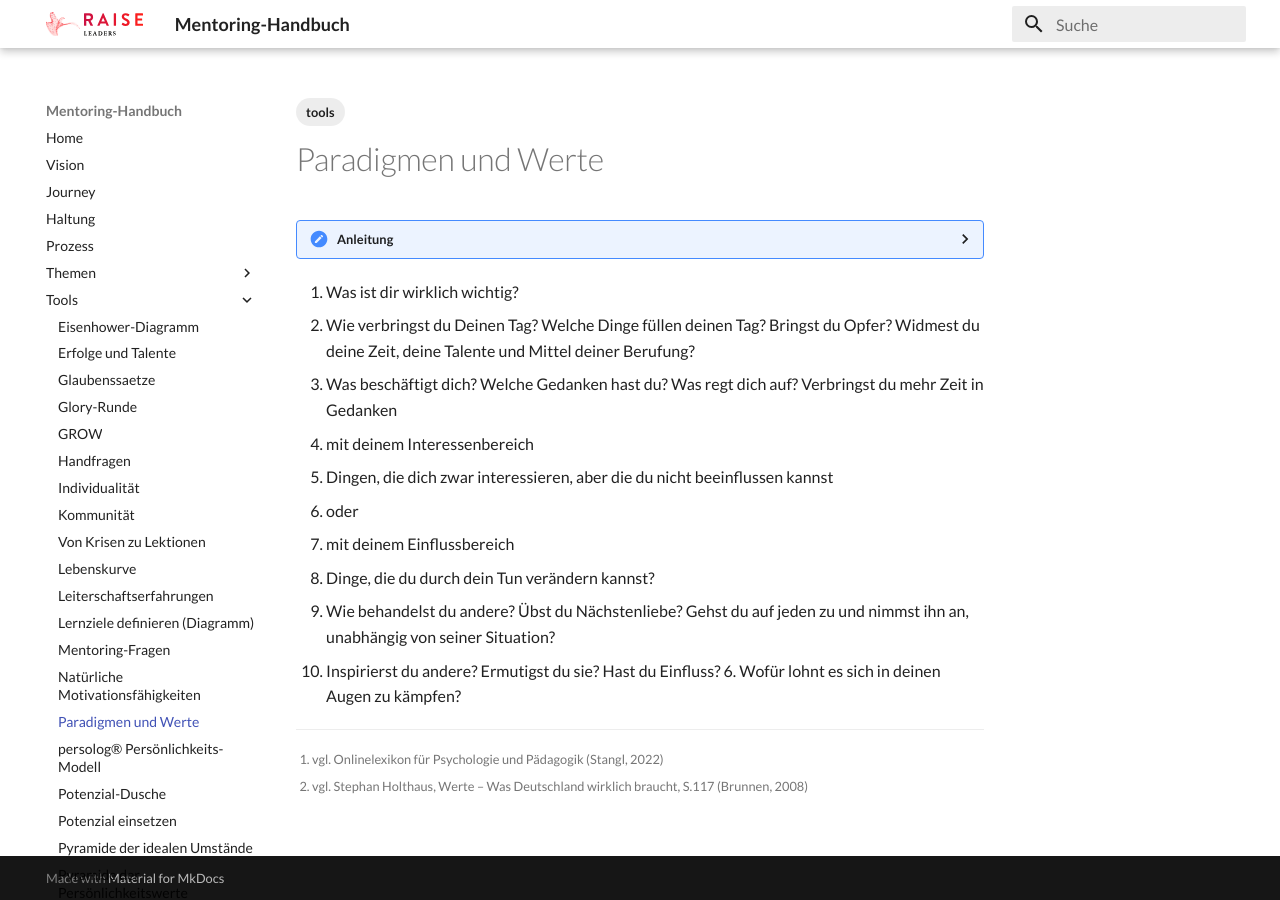
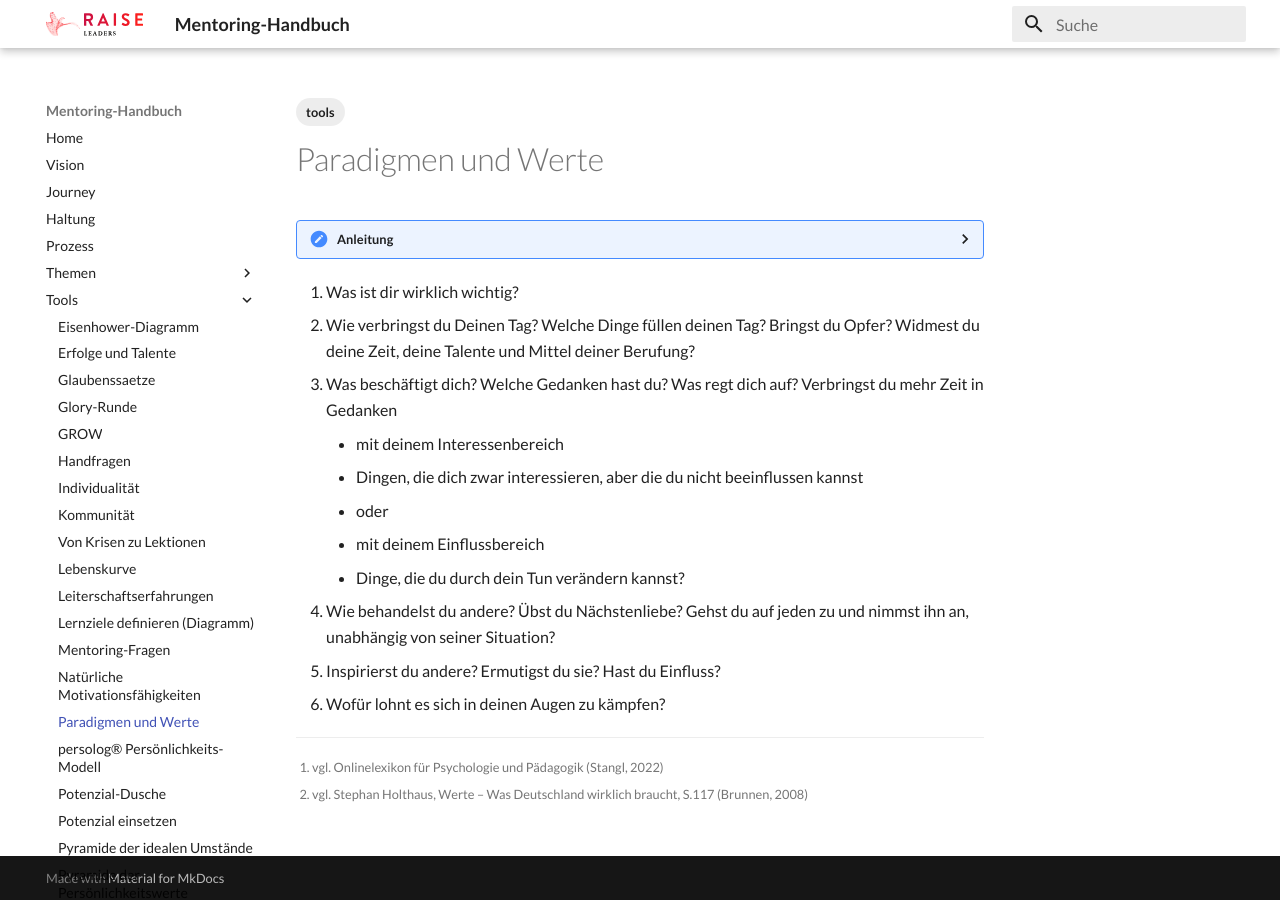
Before and after one commit to chbndrhnns/raise-mentoring-workbook, an MkDocs documentation site: the page built from docs/tools/paradigmen-werte.md, in a window 1280 px wide. Built offline with MkDocs 1.6.1 and Material for MkDocs 9.7.7, drawn with Linux system fonts in a browser that asks for light colours; some of the changed lines change nothing that is shown.

Commit message:
fix: Nummerierung für Paradigmen & Werte

```diff
--- a/docs/tools/paradigmen-werte.md
+++ b/docs/tools/paradigmen-werte.md
@@ -23,15 +23,18 @@ tags:
 
 
 1. Was ist dir wirklich wichtig?
-2. Wie verbringst du Deinen Tag? Welche Dinge füllen deinen Tag? Bringst du Opfer? Widmest du deine Zeit, deine Talente und Mittel deiner Berufung?
-3. Was beschäftigt dich? Welche Gedanken hast du? Was regt dich auf? Verbringst du mehr Zeit in Gedanken
-- mit deinem Interessenbereich
-- Dingen, die dich zwar interessieren, aber die du nicht beeinflussen kannst
-- oder
-- mit deinem Einflussbereich
-- Dinge, die du durch dein Tun verändern kannst?
-4. Wie behandelst du andere? Übst du Nächstenliebe? Gehst du auf jeden zu und nimmst ihn an, unabhängig von seiner Situation?
-5. Inspirierst du andere? Ermutigst du sie? Hast du Einfluss? 6. Wofür lohnt es sich in deinen Augen zu kämpfen?
+1. Wie verbringst du Deinen Tag? Welche Dinge füllen deinen Tag? Bringst du Opfer? Widmest du deine Zeit, deine Talente und Mittel deiner Berufung?
+1. Was beschäftigt dich? Welche Gedanken hast du? Was regt dich auf? Verbringst du mehr Zeit in Gedanken
+
+    - mit deinem Interessenbereich
+    - Dingen, die dich zwar interessieren, aber die du nicht beeinflussen kannst
+    - oder
+    - mit deinem Einflussbereich
+    - Dinge, die du durch dein Tun verändern kannst?
+
+1. Wie behandelst du andere? Übst du Nächstenliebe? Gehst du auf jeden zu und nimmst ihn an, unabhängig von seiner Situation?
+1. Inspirierst du andere? Ermutigst du sie? Hast du Einfluss?
+1. Wofür lohnt es sich in deinen Augen zu kämpfen?
 
 [^1]: vgl. Onlinelexikon für Psychologie und Pädagogik (Stangl, 2022)
 [^2]: vgl. Stephan Holthaus, Werte – Was Deutschland wirklich braucht, S.117 (Brunnen, 2008)
```
